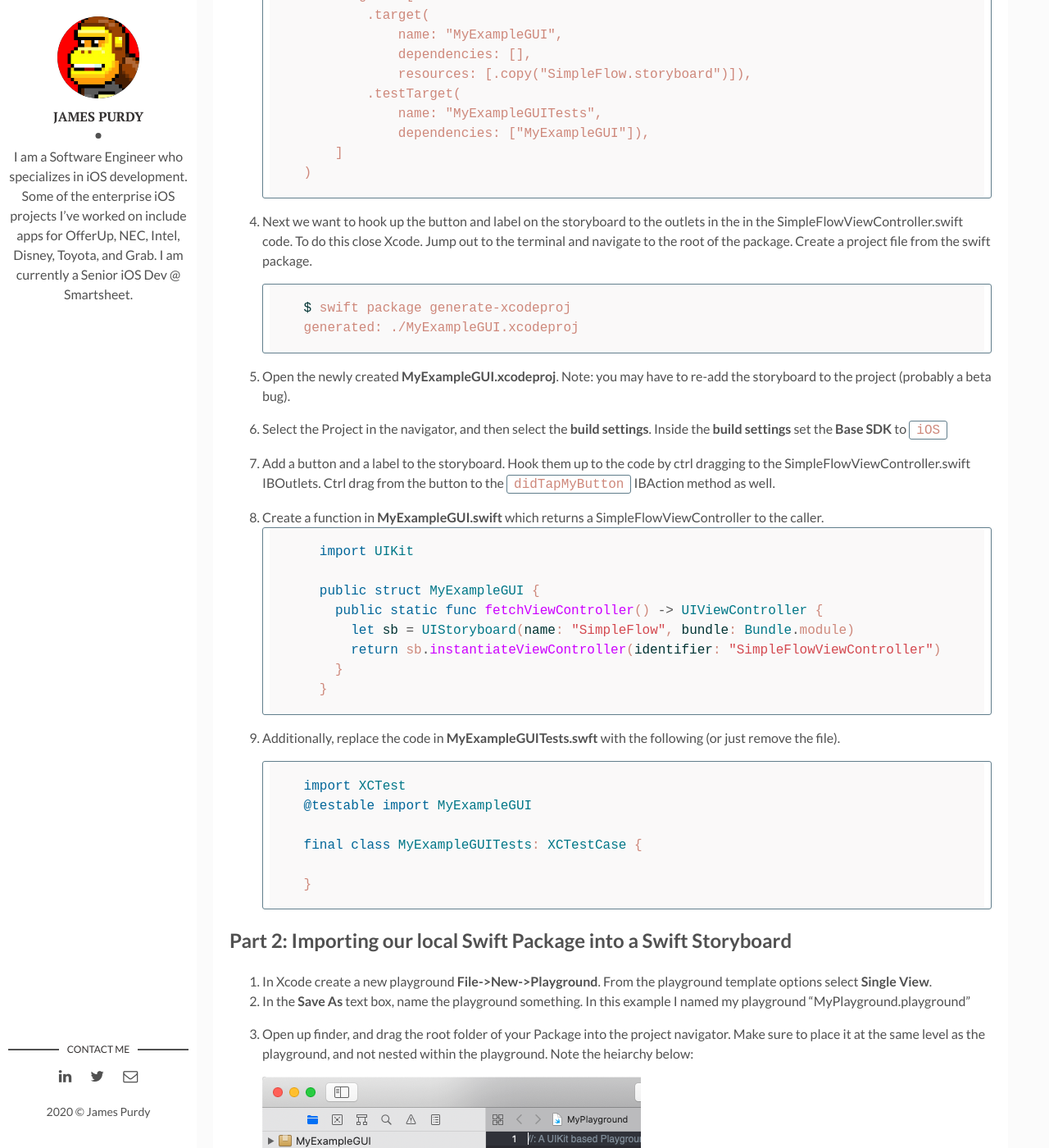
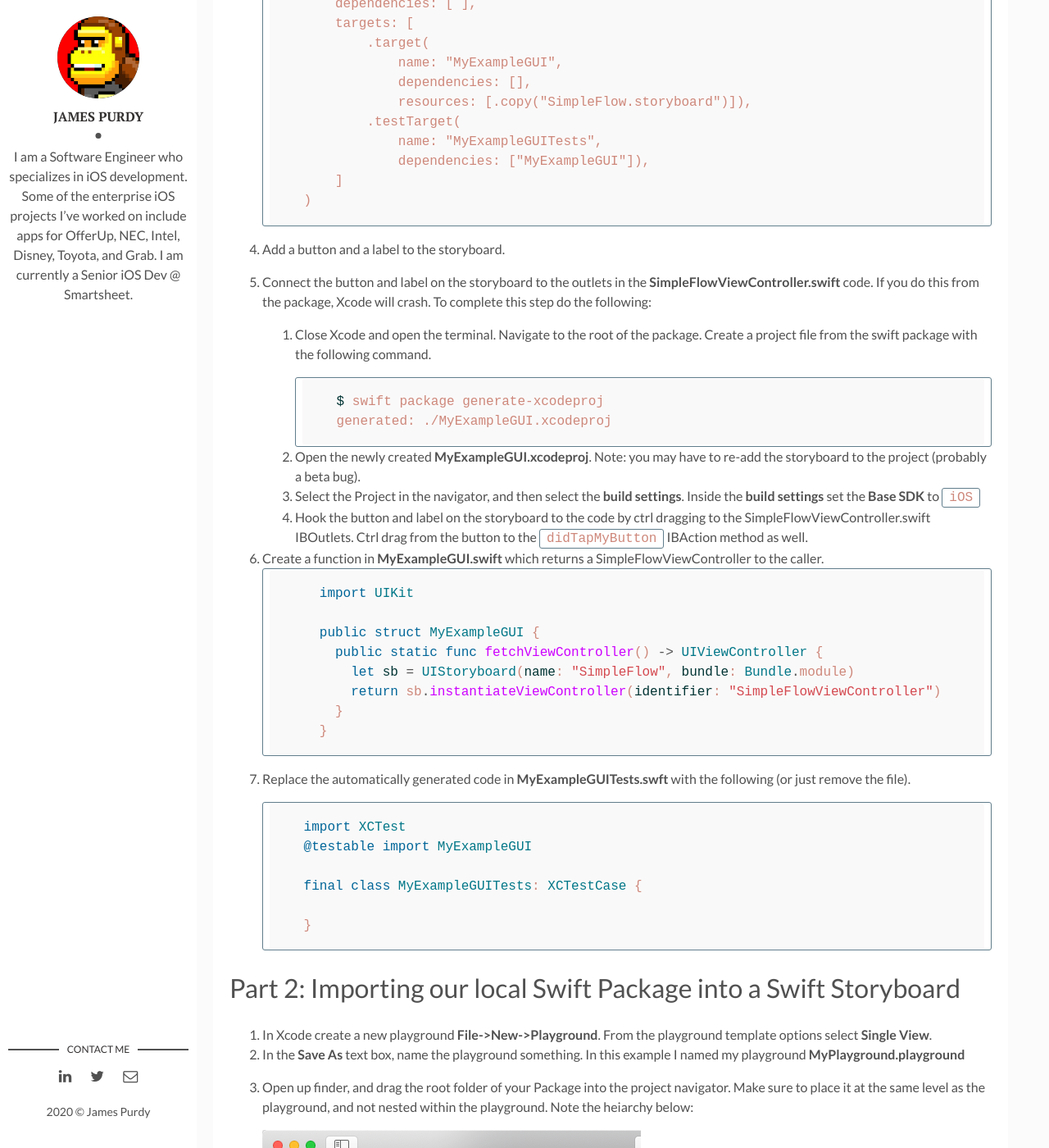
Before and after one commit to jpurdy/jpurdy.github.io, a Jekyll site: the page built from _posts/2020-07-20-utilize-swift-package-in-playground.markdown, in a window 1280 px wide and 1400 px high, scrolled down 3754 px. Shown: the whole window at 82% size. Built offline with Jekyll 4.4.1, drawn with Linux system fonts in a browser that asks for light colours; emoji names are drawn with the system emoji font; comment, search, counter and statistics services are not loaded; some of the changed text lies outside the part shown.

Commit message:
Iteration - Utilize a Swift Package inside a Swift Playground

`````diff
--- a/_posts/2020-07-20-utilize-swift-package-in-playground.markdown
+++ b/_posts/2020-07-20-utilize-swift-package-in-playground.markdown
@@ -8,20 +8,20 @@ fig-caption:
 tags: [iOS]
 ---
 
-New in Swift 5.3 is the ability to embed and use resources (plists, images, xibs, etc..) inside a Swift Package. Additionally Xcode 12 affords us the ability to drag packages into a playground and utilize them. In this tutorial we leverage both of these new features to build a Swift Package that encompasses a GUI and then present that GUI within a Swift Playground.
+New in Swift 5.3 is the ability to embed and use resources (plists, images, xibs, etc..) inside a Swift Package. Additionally Xcode 12 affords us the ability to drag packages into a playground and utilize them. In this tutorial we leverage both of these new features to **build a Swift Package that encompasses a GUI and then present that GUI within a Swift Playground**.
 
 
-## Part 1: Building a Storyboard GUI in a Swift Package
+# Part 1: Building a Storyboard GUI in a Swift Package
 
-#### Create a new Swift Package :package: with Xcode
+### Create a new Swift Package :package: with Xcode
 
 1. In Xcode **File->New->Swift Package**.
-2. In the **Save As** text box, name the project something. In this example I name my package `MyExampleGUI`
-3. Xcode will build a skeleton package, that looks something like below:
+2. In the **Save As** text box, name the project something. In this example I name my package **MyExampleGUI**
+3. Xcode will build a skeleton package that looks something like below:
 
     ![Xcode 12 - Create New Swift Package]({{site.baseurl}}/assets/img/2020-07-20/01_xcode12_create_package.png)
 
-4. Update the Package.swift so that `iOS 13` (or whatever version makes sense) is required. Note the addition of the `platforms` field.
+4. Update the Package.swift so that iOS 13 (or whatever version makes sense) is required. Note the addition of the `platforms` field.
 
     ```
     // swift-tools-version:5.3
@@ -74,11 +74,11 @@ New in Swift 5.3 is the ability to embed and use resources (plists, images, xibs
       }
     }
     ```
-3. Create a new storyboard file in **Sources/MyExampleGUI/**. Name this file **SimpleFlow.Storyboard**. Add a View Controller to the storyboard. Set the **Storyboard ID** and **Class** to `SimpleFlowViewController`.
+3. Create a new storyboard file in **Sources/MyExampleGUI/** named **SimpleFlow.Storyboard**. Add a View Controller to the storyboard. Set the **Storyboard ID** and **Class** of that View Controller to `SimpleFlowViewController`.
 
     ![Xcode 12 - Create New Swift Package]({{site.baseurl}}/assets/img/2020-07-20/03_xcode12_storyboard.png)
 
-4. Update **Package.swift** so this storyboard is added as a resource.  Note the additional `resources` line.
+4. Update the package manifest to add this new storyboard resource. **Package.swift** should look similar to the following. Note the additional `resources` line.
     ```
     // swift-tools-version:5.3
     // The swift-tools-version declares the minimum version of Swift required to build this package.
@@ -105,19 +105,18 @@ New in Swift 5.3 is the ability to embed and use resources (plists, images, xibs
         ]
     )
     ```
+5. Add a button and a label to the storyboard.
 
-4. Next we want to hook up the button and label on the storyboard to the outlets in the in the SimpleFlowViewController.swift code. To do this close Xcode. Jump out to the terminal and navigate to the root of the package. Create a project file from the swift package.
+6. Connect the button and label on the storyboard to the outlets in the **SimpleFlowViewController.swift** code. If you do this from the package, Xcode will crash. To complete this step do the following:
+    1. Close Xcode and open the terminal.  Navigate to the root of the package. Create a project file from the swift package with the following command.
 
-    ```shell
-    $ swift package generate-xcodeproj
-    generated: ./MyExampleGUI.xcodeproj
-    ````
-
-5. Open the newly created **MyExampleGUI.xcodeproj**. Note: you may have to re-add the storyboard to the project (probably a beta bug).
-
-6. Select the Project in the navigator, and then select the **build settings**. Inside the **build settings** set the **Base SDK** to `iOS`
-
-6. Add a button and a label to the storyboard. Hook them up to the code by ctrl dragging to the SimpleFlowViewController.swift IBOutlets.  Ctrl drag from the button to the `didTapMyButton` IBAction method as well.
+        ```shell
+        $ swift package generate-xcodeproj
+        generated: ./MyExampleGUI.xcodeproj
+        ````
+    2. Open the newly created **MyExampleGUI.xcodeproj**. Note: you may have to re-add the storyboard to the project (probably a beta bug).
+    3. Select the Project in the navigator, and then select the **build settings**. Inside the **build settings** set the **Base SDK** to `iOS`
+    4. Hook the button and label on the storyboard to the code by ctrl dragging to the SimpleFlowViewController.swift IBOutlets.  Ctrl drag from the button to the `didTapMyButton` IBAction method as well.
 
 7. Create a function in **MyExampleGUI.swift** which returns a SimpleFlowViewController to the caller.
     ```swift
@@ -131,7 +130,7 @@ New in Swift 5.3 is the ability to embed and use resources (plists, images, xibs
       }
     ```
 
-8. Additionally, replace the code in **MyExampleGUITests.swft** with the following (or just remove the file).
+8. Replace the automatically generated code in **MyExampleGUITests.swft** with the following (or just remove the file).
 
     ```swift
     import XCTest
@@ -142,10 +141,10 @@ New in Swift 5.3 is the ability to embed and use resources (plists, images, xibs
     }
     ````
 
-## Part 2: Importing our local Swift Package into a Swift Storyboard
+# Part 2: Importing our local Swift Package into a Swift Storyboard
 
 1. In Xcode create a new playground **File->New->Playground**. From the playground template options select **Single View**.
-2. In the **Save As** text box, name the playground something. In this example I named my playground “MyPlayground.playground”
+2. In the **Save As** text box, name the playground something. In this example I named my playground **MyPlayground.playground**
 3. Open up finder, and drag the root folder of your Package into the project navigator. Make sure to place it at the same level as the playground, and not nested within the playground. Note the heiarchy below:
 
     ![Xcode 12 - Create a new Playground]({{site.baseurl}}/assets/img/2020-07-20/05_xcode12_import_swift_package.png)
`````
Also changed, not shown: other parts of _posts/2020-07-20-utilize-swift-package-in-playground.markdown (+3 -3 lines).
